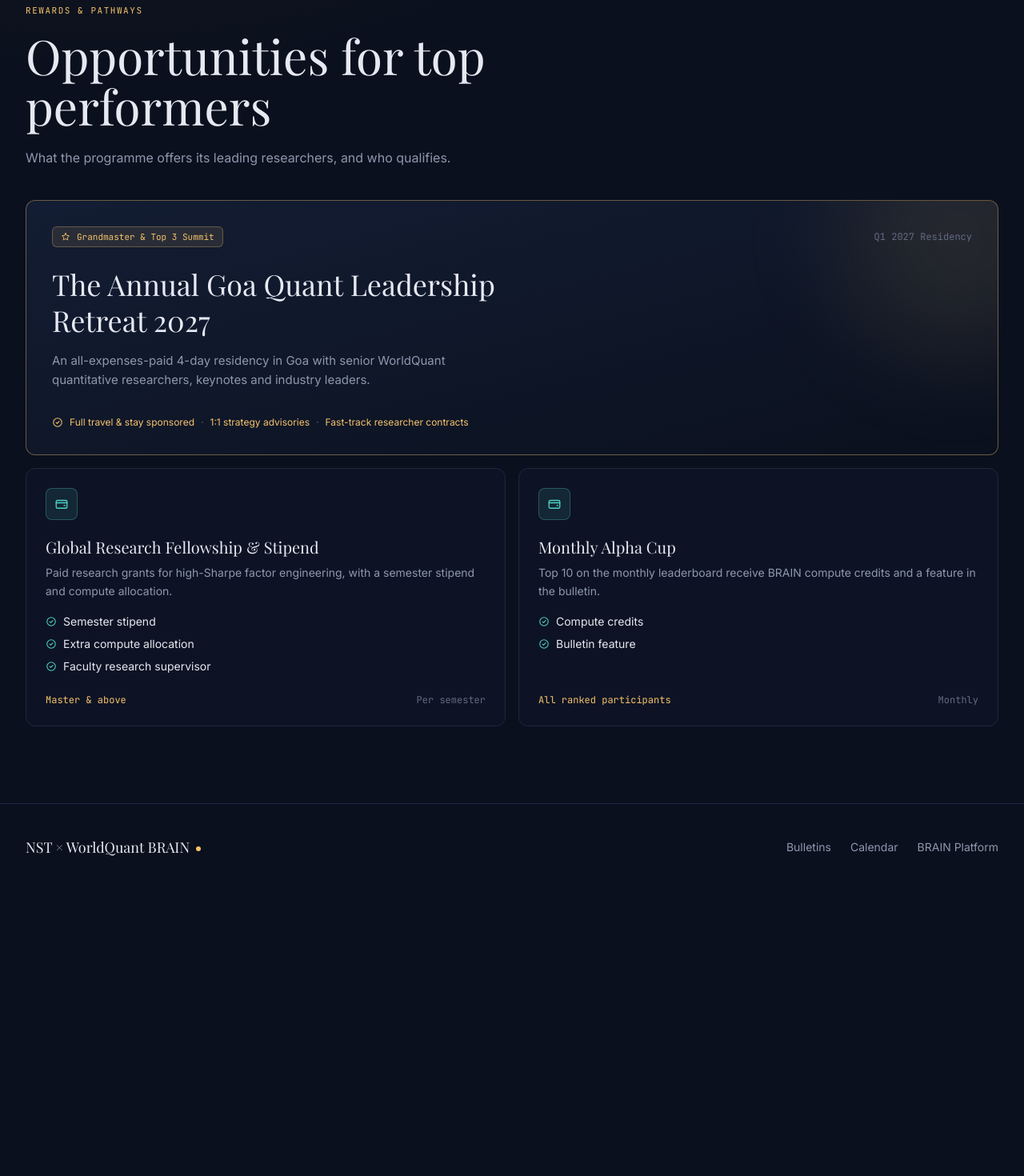
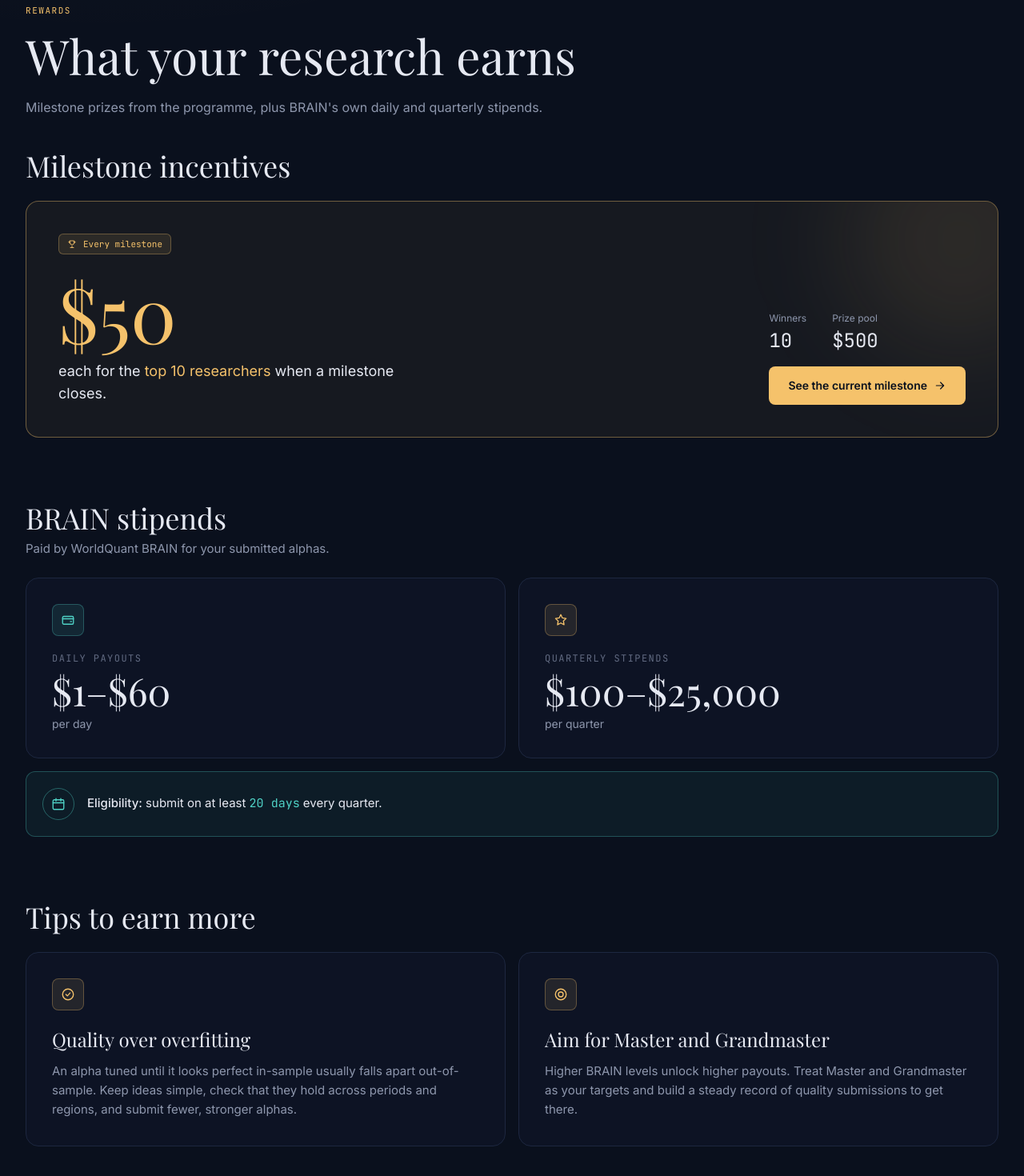
Before and after one commit to dipeshsingla0049/quant-programme-hub, a Next.js app: page /rewards in a window 1280 px wide. Shown: the part 140-1610 px from the top of the page at 80% size. Before the commit the page ends 1253 px from the top, so only its background shows below. Built offline with nearby package versions, Linux system fonts and the light colour scheme; a web font is replaced by a local one.

Commit message:
feat(rewards): milestone incentives, BRAIN stipends and earning tips

```diff
--- a/app/rewards/page.tsx
+++ b/app/rewards/page.tsx
@@ -1,32 +1,118 @@
 import type { Metadata } from "next";
+import Link from "next/link";
+import { ArrowRight, Calendar, CheckCircle, Star, Target, Trophy, Wallet } from "@/components/icons";
 import { PageHeader } from "@/components/PageHeader";
-import { FeaturedReward, RewardCard } from "@/components/RewardCards";
-import { getRewards } from "@/lib/data";
+import { getRewardsProgramme } from "@/lib/data";
 
 export const metadata: Metadata = { title: "Rewards" };
 
+const usd = (n: number) => `$${n.toLocaleString("en-US")}`;
+
 export default async function RewardsPage() {
-  const rewards = await getRewards();
-  const featured = rewards.filter((r) => r.featured);
-  const others = rewards.filter((r) => !r.featured);
+  const { milestoneIncentive: mi, stipends, tips } = await getRewardsProgramme();
 
   return (
     <>
       <PageHeader
-        eyebrow="Rewards & Pathways"
-        title="Opportunities for top performers"
-        description="What the programme offers its leading researchers, and who qualifies."
+        eyebrow="Rewards"
+        title="What your research earns"
+        description="Milestone prizes from the programme, plus BRAIN's own daily and quarterly stipends."
       />
-      <div className="space-y-4">
-        {featured.map((r) => (
-          <FeaturedReward key={r.id} reward={r} />
-        ))}
+
+      {/* Milestone incentives */}
+      <section aria-labelledby="milestone-incentives" className="mb-20">
+        <h2 id="milestone-incentives" className="mb-6 font-serif text-3xl text-fg sm:text-4xl">Milestone incentives</h2>
+        <div className="relative overflow-hidden rounded-2xl border border-gold/40 bg-gold/[0.05] p-6 sm:p-10">
+          <div aria-hidden className="pointer-events-none absolute -right-24 -top-24 size-72 rounded-full bg-gold/10 blur-3xl" />
+          <div className="relative flex flex-wrap items-end justify-between gap-8">
+            <div>
+              <span className="inline-flex items-center gap-2 rounded-md border border-gold/30 bg-gold/10 px-2.5 py-1 font-mono text-[11px] text-gold">
+                <Trophy size={12} /> Every milestone
+              </span>
+              <p className="mt-6 font-serif text-7xl leading-none text-gold sm:text-8xl">{usd(mi.perResearcherUsd)}</p>
+              <p className="mt-3 max-w-md text-lg text-fg">
+                each for the <span className="text-gold">top {mi.winners} researchers</span> when a milestone closes.
+              </p>
+            </div>
+            <div className="flex flex-col items-start gap-4">
+              <dl className="flex gap-8">
+                <div>
+                  <dt className="text-xs text-muted">Winners</dt>
+                  <dd className="mt-1 font-mono text-2xl tabular-nums text-fg">{mi.winners}</dd>
+                </div>
+                <div>
+                  <dt className="text-xs text-muted">Prize pool</dt>
+                  <dd className="mt-1 font-mono text-2xl tabular-nums text-fg">{usd(mi.perResearcherUsd * mi.winners)}</dd>
+                </div>
+              </dl>
+              <Link
+                href="/milestones"
+                className="inline-flex min-h-12 items-center gap-2 rounded-lg bg-gold px-6 text-sm font-semibold text-ink transition hover:bg-gold/90"
+              >
+                See the current milestone <ArrowRight size={16} />
+              </Link>
+            </div>
+          </div>
+        </div>
+      </section>
+
+      {/* BRAIN stipends */}
+      <section aria-labelledby="brain-stipends" className="mb-20">
+        <h2 id="brain-stipends" className="font-serif text-3xl text-fg sm:text-4xl">BRAIN stipends</h2>
+        <p className="mt-2 mb-6 text-[15px] text-muted">Paid by WorldQuant BRAIN for your submitted alphas.</p>
+
         <div className="grid gap-4 md:grid-cols-2">
-          {others.map((r) => (
-            <RewardCard key={r.id} reward={r} showPerks />
-          ))}
+          <div className="flex flex-col rounded-2xl border border-line bg-panel/60 p-6 sm:p-8">
+            <span className="inline-flex size-10 items-center justify-center rounded-lg border border-teal/30 bg-teal/10 text-teal">
+              <Wallet size={18} />
+            </span>
+            <h3 className="mt-5 font-mono text-xs uppercase tracking-[0.12em] text-dim">Daily payouts</h3>
+            <p className="mt-2 whitespace-nowrap font-serif text-4xl text-fg sm:text-5xl md:text-4xl lg:text-5xl">
+              {usd(stipends.daily.minUsd)}–{usd(stipends.daily.maxUsd)}
+            </p>
+            <p className="mt-2 text-sm text-muted">per day</p>
+          </div>
+          <div className="flex flex-col rounded-2xl border border-line bg-panel/60 p-6 sm:p-8">
+            <span className="inline-flex size-10 items-center justify-center rounded-lg border border-gold/30 bg-gold/10 text-gold">
+              <Star size={18} />
+            </span>
+            <h3 className="mt-5 font-mono text-xs uppercase tracking-[0.12em] text-dim">Quarterly stipends</h3>
+            <p className="mt-2 whitespace-nowrap font-serif text-4xl text-fg sm:text-5xl md:text-4xl lg:text-5xl">
+              {usd(stipends.quarterly.minUsd)}–{usd(stipends.quarterly.maxUsd)}
+            </p>
+            <p className="mt-2 text-sm text-muted">per quarter</p>
+          </div>
         </div>
-      </div>
+
+        <div className="mt-4 flex flex-wrap items-center gap-4 rounded-xl border border-teal/30 bg-teal/[0.06] p-5">
+          <span className="inline-flex size-10 shrink-0 items-center justify-center rounded-full border border-teal/40 text-teal">
+            <Calendar size={18} />
+          </span>
+          <p className="min-w-0 flex-1 text-[15px] text-fg">
+            <span className="font-medium">Eligibility:</span> submit on at least{" "}
+            <span className="font-mono text-teal">{stipends.minSubmissionDaysPerQuarter} days</span> every quarter.
+          </p>
+        </div>
+      </section>
+
+      {/* Tips */}
+      <section aria-labelledby="earn-more">
+        <h2 id="earn-more" className="mb-6 font-serif text-3xl text-fg sm:text-4xl">Tips to earn more</h2>
+        <div className="grid gap-4 md:grid-cols-2">
+          {tips.map((t, i) => {
+            const Icon = i === 0 ? CheckCircle : Target;
+            return (
+              <div key={t.title} className="rounded-2xl border border-line bg-panel/60 p-6 sm:p-8">
+                <span className="inline-flex size-10 items-center justify-center rounded-lg border border-gold/30 bg-gold/10 text-gold">
+                  <Icon size={18} />
+                </span>
+                <h3 className="mt-5 font-serif text-2xl text-fg">{t.title}</h3>
+                <p className="mt-3 text-[15px] leading-relaxed text-muted">{t.body}</p>
+              </div>
+            );
+          })}
+        </div>
+      </section>
     </>
   );
 }
--- a/lib/data.ts
+++ b/lib/data.ts
@@ -19,6 +19,7 @@ import type {
   MilestoneStage,
   Participant,
   Reward,
+  RewardsProgramme,
 } from "./types";
 
 const bulletins: Bulletin[] = [
@@ -134,6 +135,25 @@ const rewards: Reward[] = [
     featured: false,
   },
 ];
+
+const rewardsProgramme: RewardsProgramme = {
+  milestoneIncentive: { perResearcherUsd: 50, winners: 10 },
+  stipends: {
+    daily: { minUsd: 1, maxUsd: 60 },
+    quarterly: { minUsd: 100, maxUsd: 25000 },
+    minSubmissionDaysPerQuarter: 20,
+  },
+  tips: [
+    {
+      title: "Quality over overfitting",
+      body: "An alpha tuned until it looks perfect in-sample usually falls apart out-of-sample. Keep ideas simple, check that they hold across periods and regions, and submit fewer, stronger alphas.",
+    },
+    {
+      title: "Aim for Master and Grandmaster",
+      body: "Higher BRAIN levels unlock higher payouts. Treat Master and Grandmaster as your targets and build a steady record of quality submissions to get there.",
+    },
+  ],
+};
 
 const activities: Activity[] = [
   {
@@ -264,6 +284,10 @@ export async function getRewards(): Promise<Reward[]> {
   return rewards;
 }
 
+export async function getRewardsProgramme(): Promise<RewardsProgramme> {
+  return rewardsProgramme;
+}
+
 export async function getActivities(opts: { limit?: number } = {}): Promise<Activity[]> {
   const sorted = [...activities].sort((a, b) => a.startsAt.localeCompare(b.startsAt));
   return opts.limit ? sorted.slice(0, opts.limit) : sorted;
--- a/lib/types.ts
+++ b/lib/types.ts
@@ -76,6 +76,16 @@ export interface Reward {
   featured: boolean;
 }
 
+export interface RewardsProgramme {
+  milestoneIncentive: { perResearcherUsd: number; winners: number };
+  stipends: {
+    daily: { minUsd: number; maxUsd: number };
+    quarterly: { minUsd: number; maxUsd: number };
+    minSubmissionDaysPerQuarter: number;
+  };
+  tips: { title: string; body: string }[];
+}
+
 export type LocationType = "venue" | "virtual" | "portal";
 
 export interface Activity {
```
